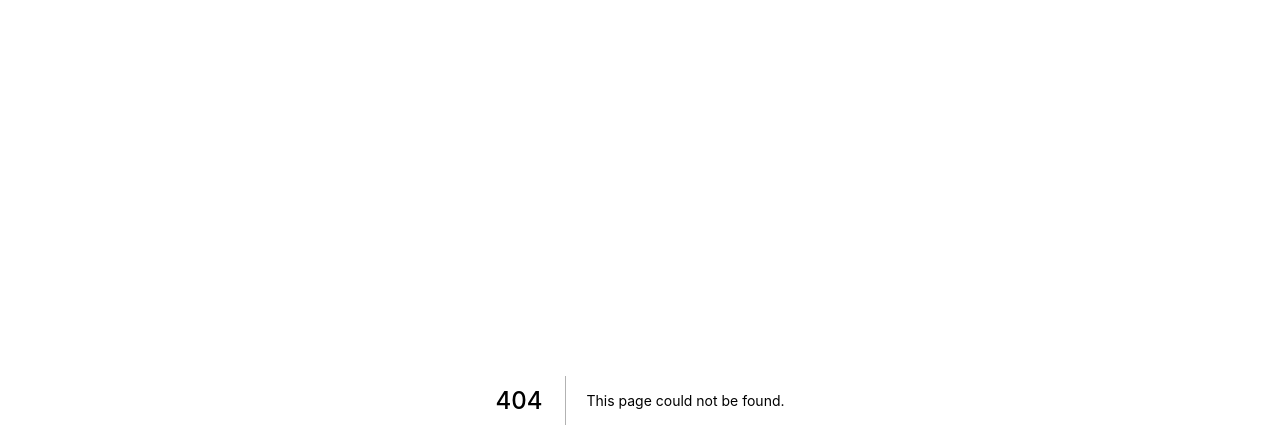
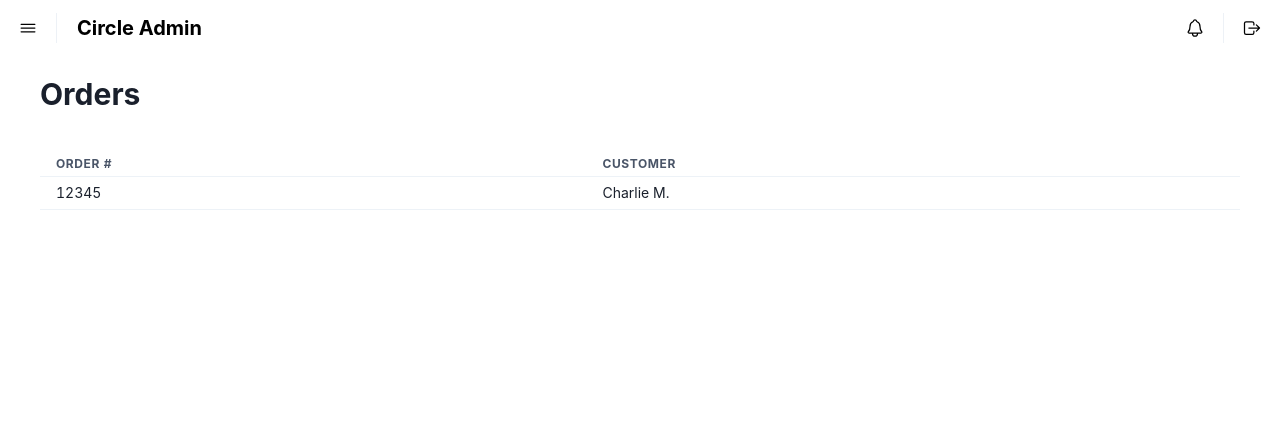
Before and after one commit to CircleDesignz/website-client, a Next.js app: page /admin/orders in a window 1280 px wide. Before the commit this address had no page. Shown: the top 448 px of the page. Built offline with nearby package versions, Linux system fonts and the light colour scheme.

Commit message:
create orders page

```diff
--- /dev/null
+++ b/components/admin/orders/orders-table.tsx
@@ -0,0 +1,30 @@
+import React, { useMemo } from 'react';
+import DataTable from '../../shared/table/data-table';
+
+const OrdersTable = () => {
+  const data = useMemo(() => [
+    {
+      id: "12345",
+      customer: "Charlie M."
+    }
+  ], [])
+
+  const columns = useMemo(() => [
+    {
+      Header: "Order #",
+      accessor: "id"
+    },
+    {
+      Header: "Customer",
+      accessor: "customer"
+    }
+  ], [])
+
+  return (
+    <>
+      <DataTable size="sm" columns={columns} data={data} />
+    </>
+  )
+}
+
+export default OrdersTable;
--- /dev/null
+++ b/pages/admin/orders.tsx
@@ -0,0 +1,18 @@
+import { Box, Heading } from '@chakra-ui/react';
+import React from 'react';
+import OrdersTable from '../../components/admin/orders/orders-table';
+import Navbar from '../../components/admin/shared/navbar/navbar';
+
+const Orders = () => {
+  return (
+    <>
+      <Navbar />
+      <Box h="100vh" w="fill" px={10} py={5}>
+        <Heading mb={10} size="lg">Orders</Heading>
+        <OrdersTable />
+      </Box>
+    </>
+  );
+};
+
+export default Orders;
```
